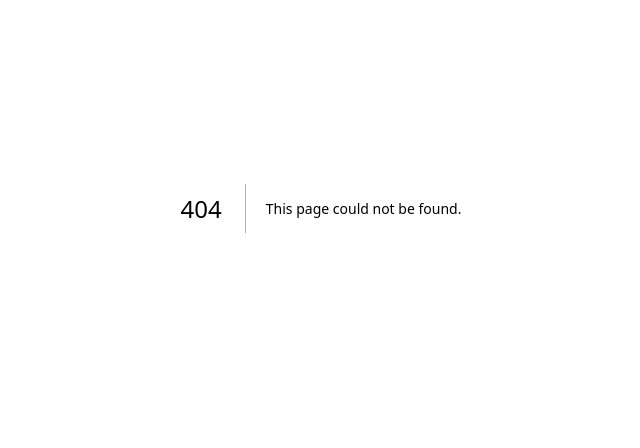
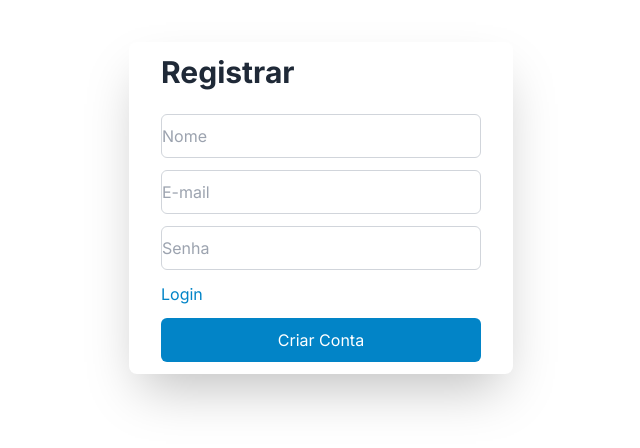
Before and after one commit to lucasrluz/note-frontend, a Next.js app: page /register in a window 1280 px wide. Before the commit this address had no page. Shown: the part 192-640 px from the top of the page, without its empty margins (319-959 px from the left). Built offline with nearby package versions, Linux system fonts and the light colour scheme.

Commit message:
feat: criado tela para registrar nova conta

```diff
--- /dev/null
+++ b/app/register/page.tsx
@@ -0,0 +1,48 @@
+"use client";
+
+import Link from "next/link";
+import { useRouter } from "next/navigation";
+import { register } from "./util/register";
+
+export default function RegisterPage() {
+  const router = useRouter();
+
+  return (
+    <main className="flex h-screen flex-col items-center justify-center">
+      <div className="flex w-96 flex-col items-center rounded-lg bg-white shadow-2xl">
+        <div className="w-5/6">
+          <h1 className="my-3 text-3xl font-bold">Registrar</h1>
+        </div>
+        <input
+          id="name"
+          className="my-3 h-11 w-5/6 rounded-md border border-solid border-gray-300 focus:outline-none"
+          type="text"
+          placeholder="Nome"
+        />
+        <input
+          id="email"
+          className="h-11 w-5/6 rounded-md border border-solid border-gray-300 focus:outline-none"
+          type="text"
+          placeholder="E-mail"
+        />
+        <input
+          id="password"
+          className="my-3 h-11 w-5/6 rounded-md border border-solid border-gray-300 focus:outline-none"
+          type="text"
+          placeholder="Senha"
+        />
+        <div className="flex w-5/6 justify-between">
+          <Link className="text-sky-600" href="/login">
+            Login
+          </Link>
+        </div>
+        <button
+          onClick={() => register(router)}
+          className="my-3 h-11 w-5/6 rounded-md bg-sky-600 text-white hover:bg-sky-700"
+        >
+          Criar Conta
+        </button>
+      </div>
+    </main>
+  );
+}
--- /dev/null
+++ b/app/register/util/register.ts
@@ -0,0 +1,23 @@
+import axios from "axios";
+
+export async function register(router: any) {
+  try {
+    const nameInput: HTMLInputElement = document.querySelector("#name")!;
+    const emailInput: HTMLInputElement = document.querySelector("#email")!;
+    const passwordInput: HTMLInputElement =
+      document.querySelector("#password")!;
+
+    const response = await axios.post(
+      "https://note-api-w041.onrender.com/user",
+      {
+        name: nameInput.value,
+        email: emailInput.value,
+        password: passwordInput.value,
+      },
+    );
+
+    router.push("/login");
+  } catch (error) {
+    alert(error);
+  }
+}
```
